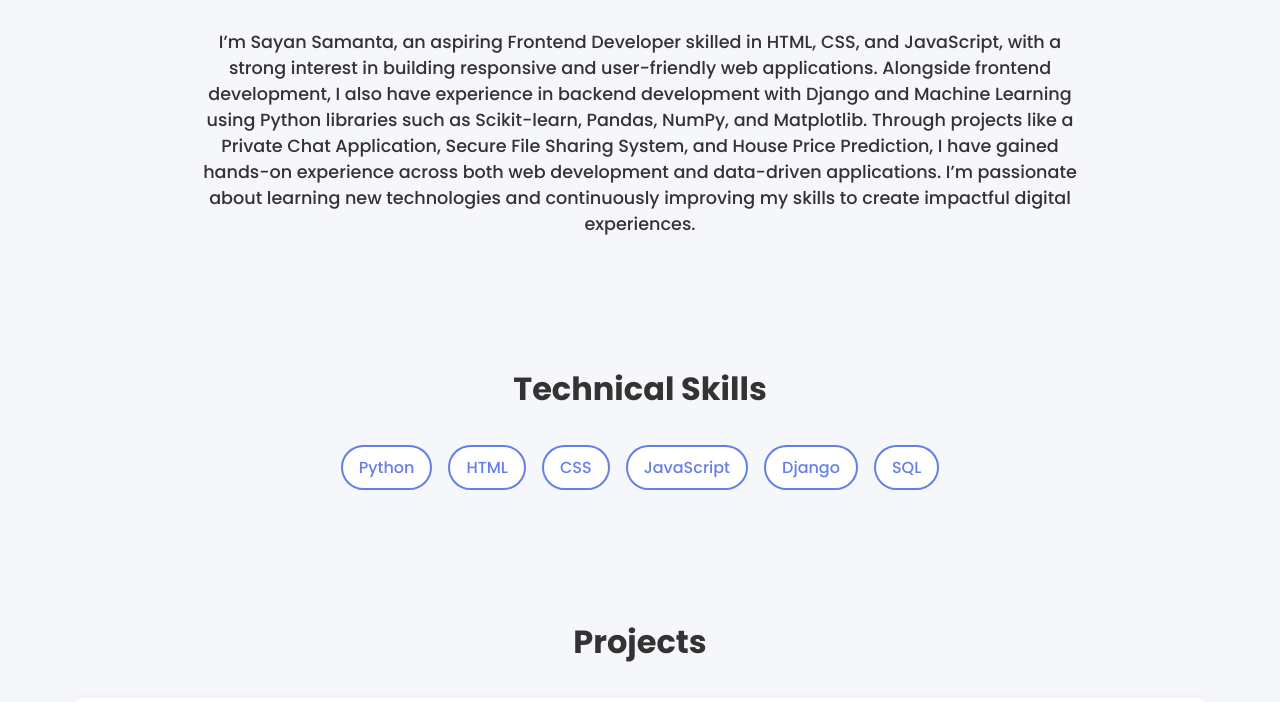
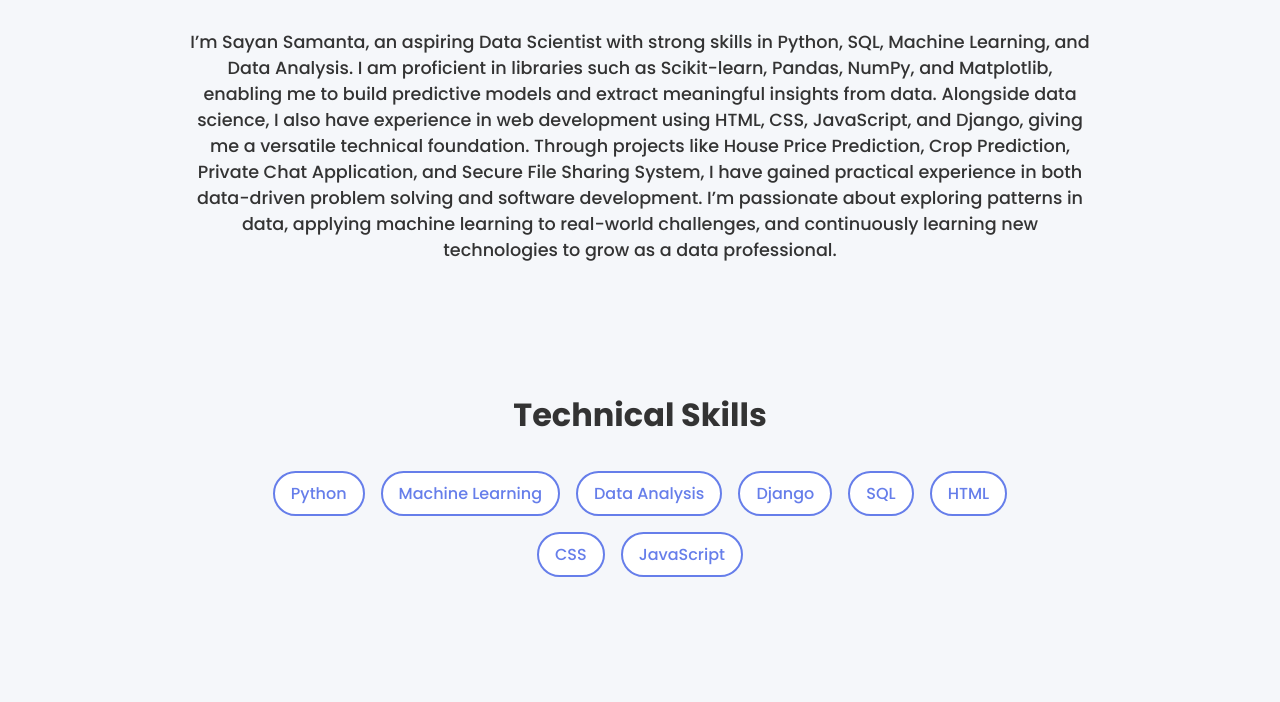
Before and after one commit to Say2004an/Portfolio, a plain HTML site: page index.html in a window 1280 px wide. Shown: the part 339-1041 px from the top of the page. Drawn offline with Linux system fonts and the light colour scheme.

Commit message:
Update index.html

```diff
--- a/index.html
+++ b/index.html
@@ -3,7 +3,7 @@
 <head>
   <meta charset="UTF-8" />
   <meta name="viewport" content="width=device-width, initial-scale=1.0"/>
-  <meta name="description" content="Sayan Samanta - Frontend Developer. View projects, technical skills, and contact info.">
+  <meta name="description" content="Sayan Samanta - Data Science Enthusiast. Explore projects, technical skills, and contact information." />
   <title>Sayan Samanta | Portfolio</title>
   <link href="https://fonts.googleapis.com/css2?family=Poppins:wght@300;500;700&display=swap" rel="stylesheet">
   <style>
@@ -224,9 +224,9 @@
   <section>
     <h2 class="section-title">About Me</h2>
     <p style="max-width: 900px; margin: auto; font-size: 1.1rem; text-align: center;">
-    I’m Sayan Samanta, an aspiring Frontend Developer skilled in HTML, CSS, and JavaScript, with a strong interest in building responsive and user-friendly web applications. Alongside frontend development, I also have experience in backend development with Django and Machine Learning using Python libraries such as Scikit-learn, Pandas, NumPy, and Matplotlib.
+    I’m Sayan Samanta, an aspiring Data Scientist with strong skills in Python, SQL, Machine Learning, and Data Analysis. I am proficient in libraries such as Scikit-learn, Pandas, NumPy, and Matplotlib, enabling me to build predictive models and extract meaningful insights from data. Alongside data science, I also have experience in web development using HTML, CSS, JavaScript, and Django, giving me a versatile technical foundation.
 
-Through projects like a Private Chat Application, Secure File Sharing System, and House Price Prediction, I have gained hands-on experience across both web development and data-driven applications. I’m passionate about learning new technologies and continuously improving my skills to create impactful digital experiences.
+Through projects like House Price Prediction, Crop Prediction, Private Chat Application, and Secure File Sharing System, I have gained practical experience in both data-driven problem solving and software development. I’m passionate about exploring patterns in data, applying machine learning to real-world challenges, and continuously learning new technologies to grow as a data professional.
     </p>
   </section>
 
@@ -234,11 +234,13 @@ Through projects like a Private Chat Application, Secure File Sharing System, an
     <h2 class="section-title">Technical Skills</h2>
     <div style="display: flex; flex-wrap: wrap; justify-content: center; gap: 1rem; max-width: 800px; margin: auto;">
       <span class="skill">Python</span>
+      <span class="skill">Machine Learning</span>
+      <span class="skill">Data Analysis</span>
+      <span class="skill">Django</span>
+      <span class="skill">SQL</span>
       <span class="skill">HTML</span>
       <span class="skill">CSS</span>
       <span class="skill">JavaScript</span>
-      <span class="skill">Django</span>
-      <span class="skill">SQL</span>
     </div>
   </section>
 
```
